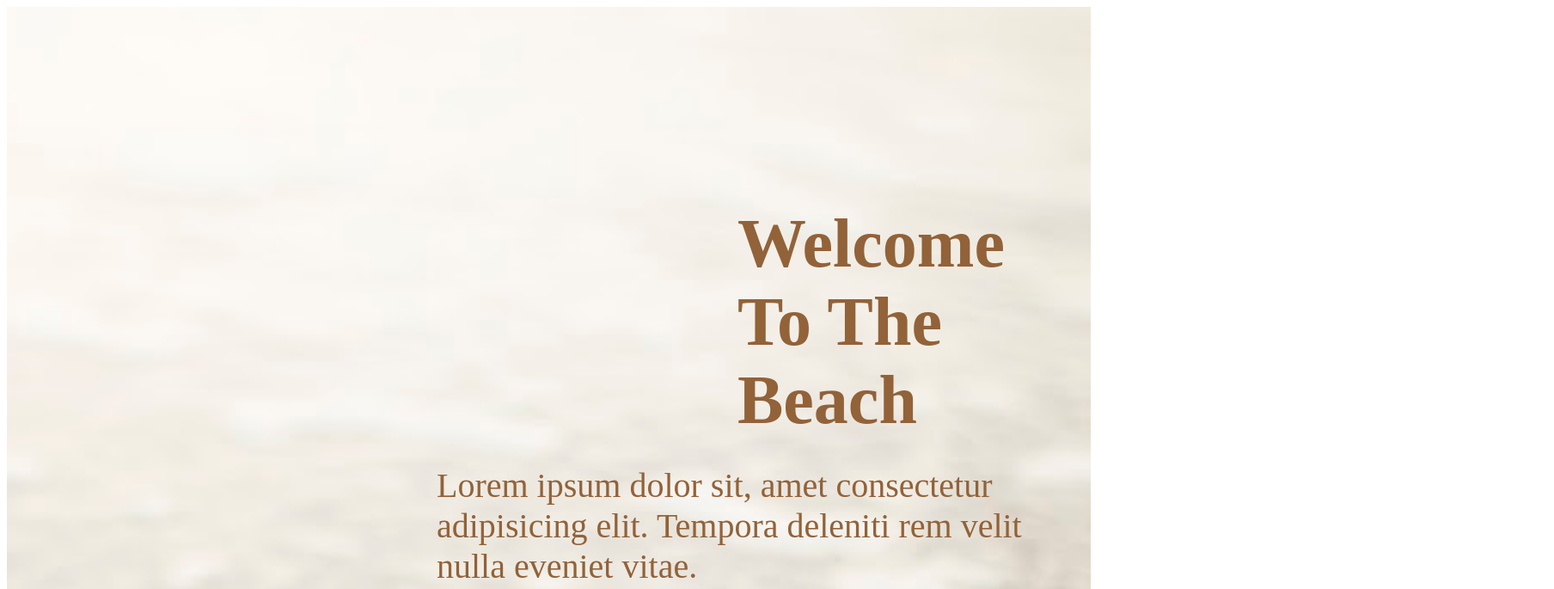
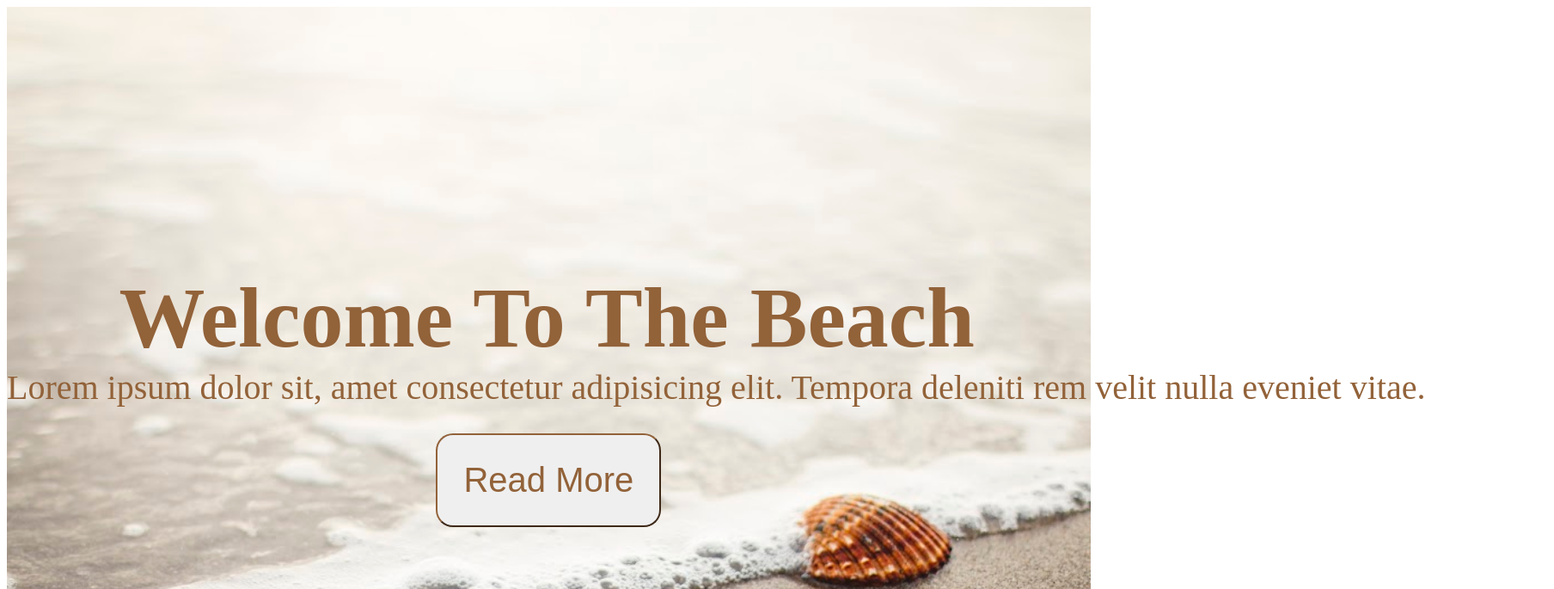
Before and after one commit to Igorevich101/the-bitch, a plain HTML site: page index.html in a window 1280 px wide. Shown: the top 685 px of the page at 86% size, 1808 px wide, since content can reach past the window. Drawn offline with Linux system fonts and the light colour scheme.

Commit message:
Update css centre

```diff
--- a/css/style.css
+++ b/css/style.css
@@ -4,35 +4,38 @@
 
 .home-page{
   width: 98.5vw;
-  height: 100vw;
+  height: 100vh;
 }
 .background{
 background-image: url("../images/beach.jpg");
 background-repeat: no-repeat;
 background-size: cover;
 background-position: right;
-height: 1277px;
+height: 100vh;
 }
 .color{
   color: rgb(146, 98, 57);
 }
 .welcome{
-  padding-top: 18vw;
-  font-size: 80px;
-  margin: 0 0 0 850px;
+  padding-top: 38vh;
+  font-size: 100px;
+  width: 1000px;
 }
 .centre{
-  margin: 30px 0 0 500px;
+  margin: 0 auto
 }
 .p{
   font-size: 40px;
+  width: 1800px;
 }
 .btn{
-  margin: 30px 0 0 1100px;
+  /* width: 400px; */
   border-radius: 20px;
   border-color: rgb(146, 98, 57);
   font-size: 40px;
   padding: 30px;
+  display: block;
+  margin-top: 30px;
 }
 .medium-size{
   font-size: 40px;
--- a/index.html
+++ b/index.html
@@ -8,13 +8,15 @@
 </head>
 <body>
   <header class="home-page background">
-    <h1 class="color welcome">
+      <h1 class="color welcome centre">
       Welcome To The Beach
     </h1>
-    <p class="color centre p">
+    <p class="color centre p centre">
       Lorem ipsum dolor sit, amet consectetur adipisicing elit. Tempora deleniti rem velit nulla eveniet vitae.
     </p>
-    <button class="color btn">Read More</button>
+    <button class="color btn centre">
+      Read More
+    </button>
   </header>
   <main class="medium-size color-background white-font">
     Lorem ipsum dolor, sit amet consectetur adipisicing elit. Deserunt ea aut vitae suscipit laboriosam omnis, culpa eaque similique praesentium quis quisquam architecto delectus facere molestiae quia saepe cumque velit et aperiam consectetur totam. Cumque, illum! Ratione nisi eligendi corporis aspernatur quasi natus? Delectus qui optio in tenetur doloribus blanditiis beatae, exercitationem vitae ut ex quasi reiciendis earum consectetur necessitatibus tempora suscipit similique odio! Omnis, facere ipsa aperiam eum sapiente nam asperiores debitis necessitatibus nihil beatae natus corrupti error eligendi sed doloremque id dolorum sequi ullam eveniet excepturi illo vero quibusdam. Quis culpa ea dignissimos at. Quas quis pariatur sunt sed.
```
